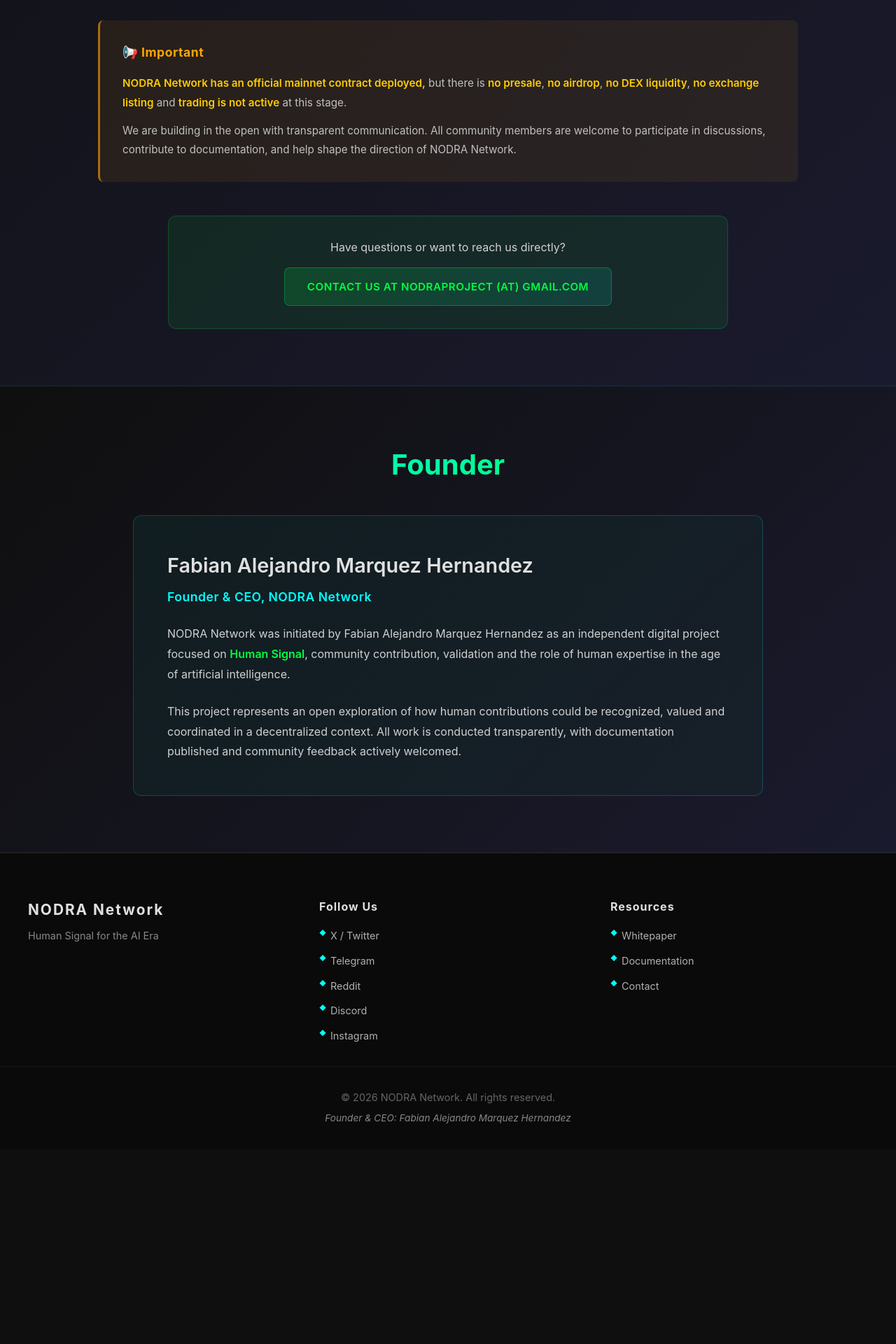
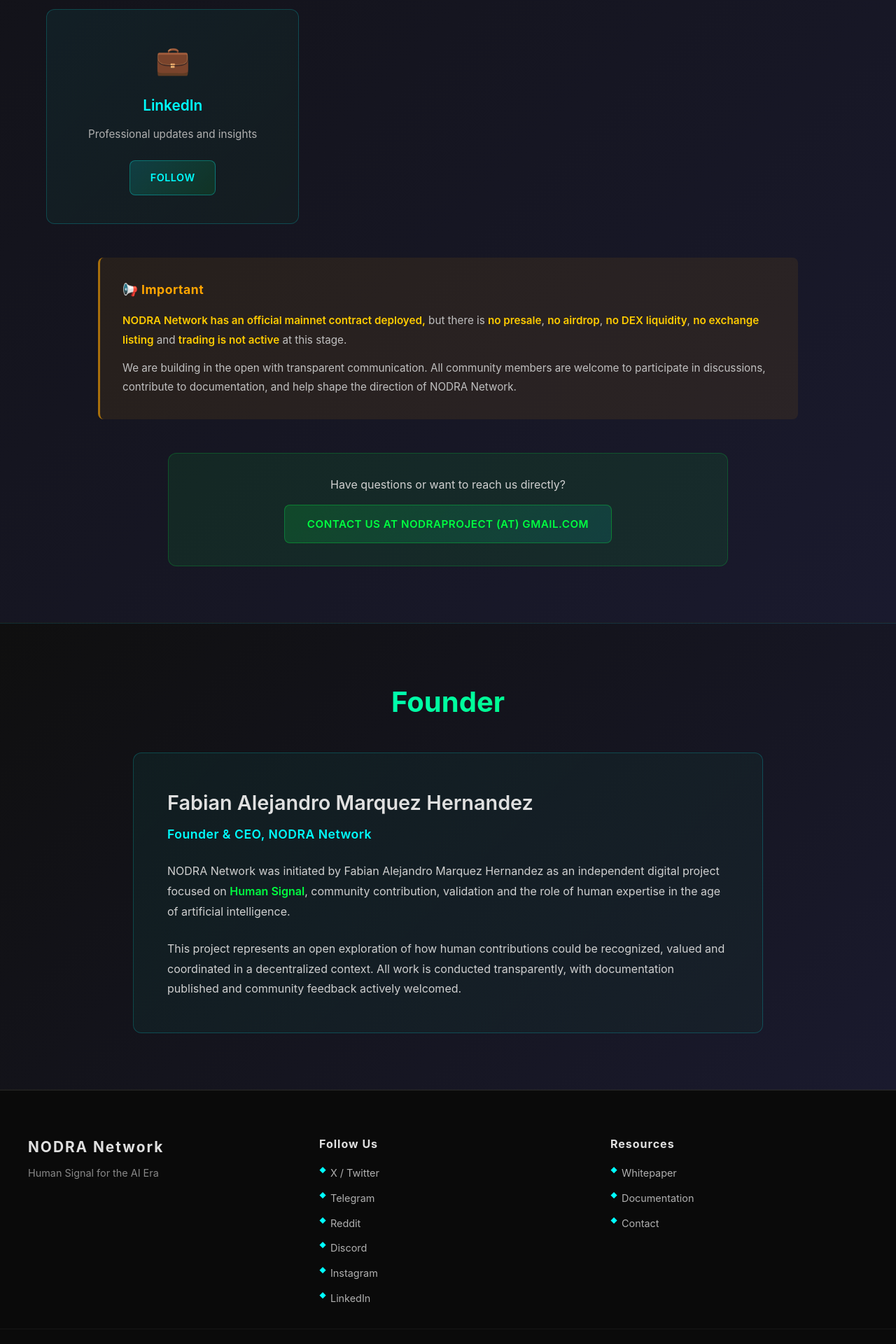
Before and after one commit to nodraproject-code/nodra-network, an Angular app: page / in a window 1280 px wide. Shown: the part 9460-11380 px from the top of the page at 70% size. Before the commit the page ends 11101 px from the top, so only its background shows below. Built offline with nearby package versions, Linux system fonts and the light colour scheme.

Commit message:
Add LinkedIn to community section and footer

```diff
--- a/src/app/app.component.html
+++ b/src/app/app.component.html
@@ -521,6 +521,14 @@
                 <p>Open source code and contribution</p>
                 <a role="button" (click)="$event.preventDefault(); openLink('https://github.com/nodraproject-code/nodra-network')" class="channel-button">Explore</a>
             </div>
+
+            <!-- LinkedIn -->
+            <div class="community-card">
+                <div class="channel-icon">💼</div>
+                <h3>LinkedIn</h3>
+                <p>Professional updates and insights</p>
+                <a role="button" (click)="$event.preventDefault(); openLink('https://www.linkedin.com/company/nodra-network')" class="channel-button">Follow</a>
+            </div>
         </div>
 
         <!-- Community Important Notice -->
@@ -580,6 +588,7 @@
                 <a role="button" class="social-link" (click)="$event.preventDefault(); openLink('https://www.reddit.com/u/NODRAnetwork/s/wFoTmMX7Xm')">Reddit</a>
                 <a role="button" class="social-link" (click)="$event.preventDefault(); openLink('https://discord.gg/pPj2G3D5Z')">Discord</a>
                 <a role="button" class="social-link" (click)="$event.preventDefault(); openLink('https://www.instagram.com/nodraproject/')">Instagram</a>
+                <a role="button" class="social-link" (click)="$event.preventDefault(); openLink('https://www.linkedin.com/company/nodra-network')">LinkedIn</a>
             </div>
         </div>
         <div class="footer-section">
```
